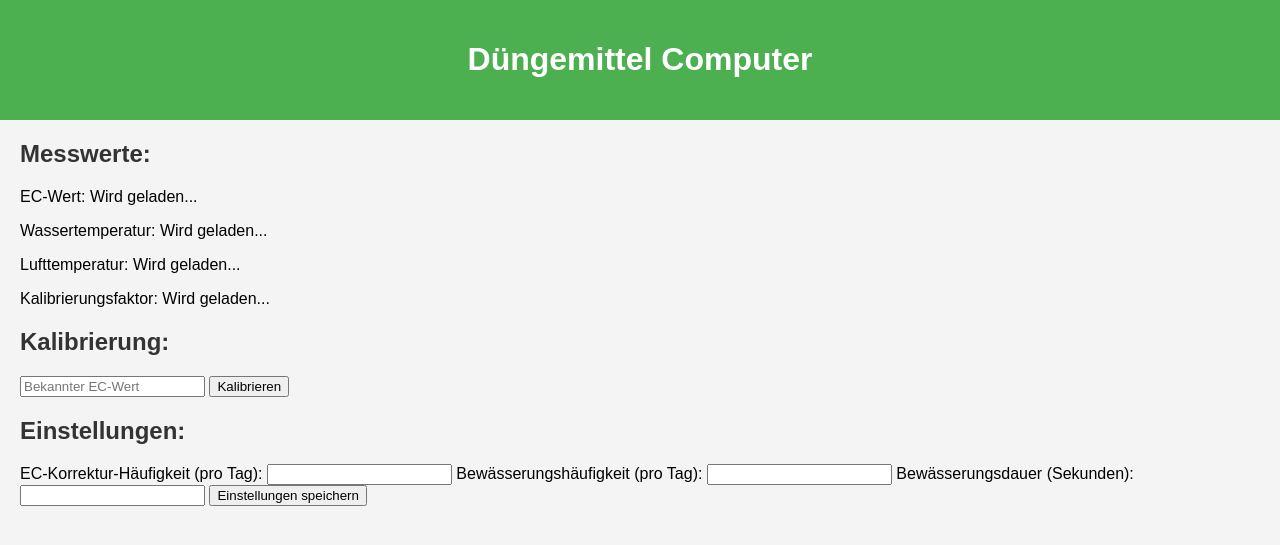
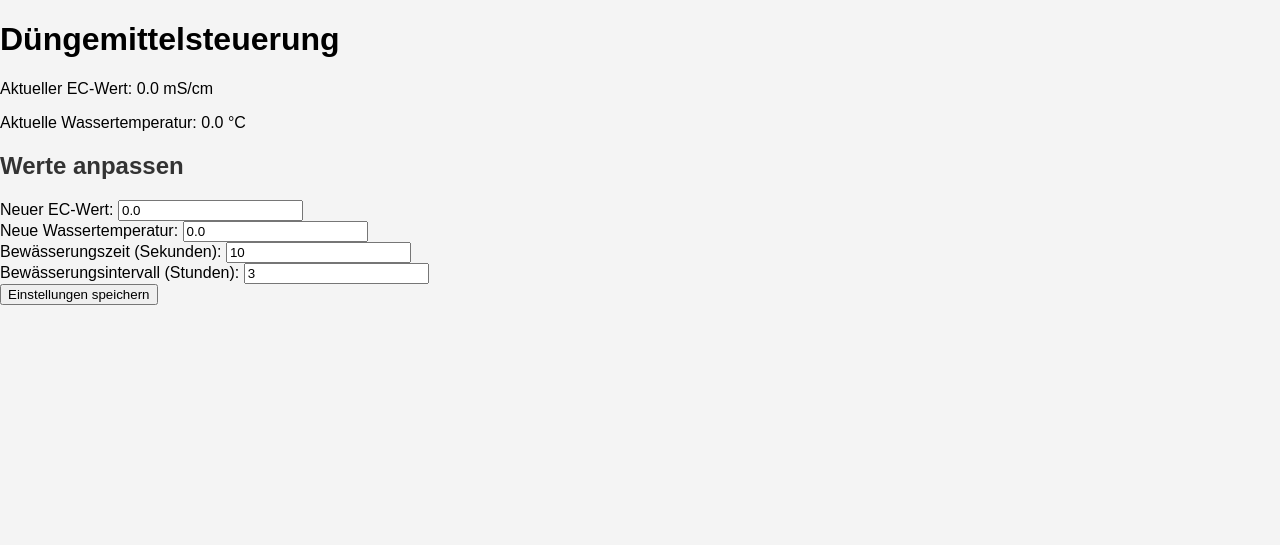
Before and after one commit to finanzamt123/server.py, a Flask app: page / in a window 1280 px wide. Shown: the top 545 px of the page. Run offline with Flask 3, Linux system fonts and the light colour scheme.

Commit message:
Update index.html

```diff
--- a/templates/index.html
+++ b/templates/index.html
@@ -3,37 +3,34 @@
 <head>
     <meta charset="UTF-8">
     <meta name="viewport" content="width=device-width, initial-scale=1.0">
-    <title>Düngemittel Computer</title>
+    <title>Düngemittelsteuerung</title>
     <link rel="stylesheet" href="{{ url_for('static', filename='css/style.css') }}">
 </head>
 <body>
-    <header>
-        <h1>Düngemittel Computer</h1>
-    </header>
+    <h1>Düngemittelsteuerung</h1>
 
-    <div class="container">
-        <h2>Messwerte:</h2>
-        <p>EC-Wert: <span id="ecValue">Wird geladen...</span></p>
-        <p>Wassertemperatur: <span id="waterTemp">Wird geladen...</span></p>
-        <p>Lufttemperatur: <span id="airTemp">Wird geladen...</span></p>
-        <p>Kalibrierungsfaktor: <span id="calibrationFactor">Wird geladen...</span></p>
+    <p>Aktueller EC-Wert: {{ settings['ec_value'] }} mS/cm</p>
+    <p>Aktuelle Wassertemperatur: {{ settings['water_temp'] }} °C</p>
 
-        <h2>Kalibrierung:</h2>
-        <input type="number" id="knownEC" placeholder="Bekannter EC-Wert" step="0.01">
-        <button onclick="calibrate()">Kalibrieren</button>
-        <p id="calibrationStatus"></p>
+    <h2>Werte anpassen</h2>
+    <form action="/update_settings" method="POST">
+        <label for="ec_value">Neuer EC-Wert:</label>
+        <input type="number" id="ec_value" name="ec_value" value="{{ settings['ec_value'] }}" step="0.01" required>
+        <br>
 
-        <h2>Einstellungen:</h2>
-        <label>EC-Korrektur-Häufigkeit (pro Tag):</label>
-        <input type="number" id="ecFrequency" step="1">
-        <label>Bewässerungshäufigkeit (pro Tag):</label>
-        <input type="number" id="wateringFrequency" step="1">
-        <label>Bewässerungsdauer (Sekunden):</label>
-        <input type="number" id="wateringDuration" step="1">
-        <button onclick="updateSettings()">Einstellungen speichern</button>
-        <p id="settingsStatus"></p>
-    </div>
+        <label for="water_temp">Neue Wassertemperatur:</label>
+        <input type="number" id="water_temp" name="water_temp" value="{{ settings['water_temp'] }}" step="0.1" required>
+        <br>
 
-    <script src="{{ url_for('static', filename='js/script.js') }}"></script>
+        <label for="watering_time">Bewässerungszeit (Sekunden):</label>
+        <input type="number" id="watering_time" name="watering_time" value="{{ settings['watering_time'] }}" required>
+        <br>
+
+        <label for="watering_interval">Bewässerungsintervall (Stunden):</label>
+        <input type="number" id="watering_interval" name="watering_interval" value="{{ settings['watering_interval'] }}" required>
+        <br>
+
+        <button type="submit">Einstellungen speichern</button>
+    </form>
 </body>
 </html>
```
